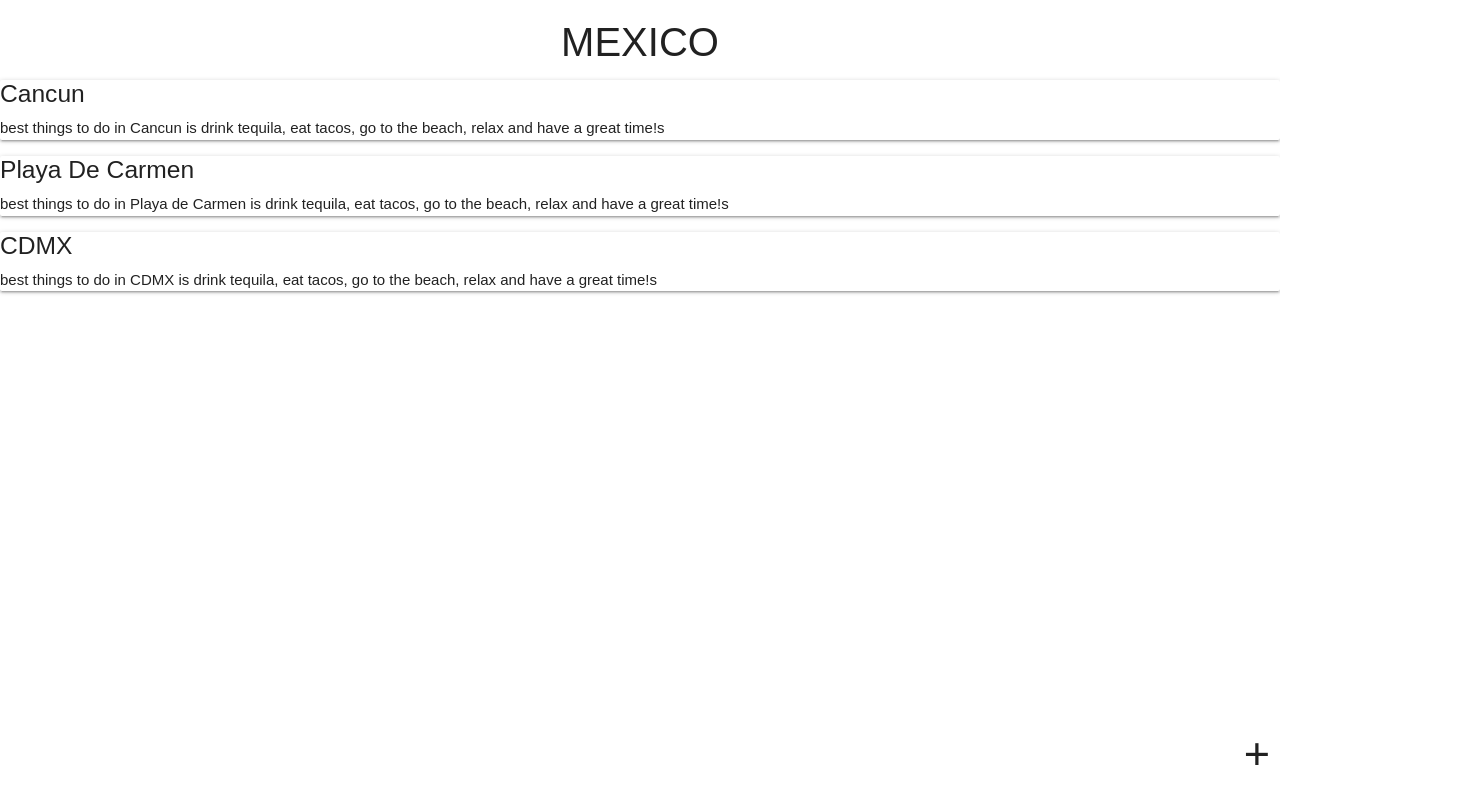
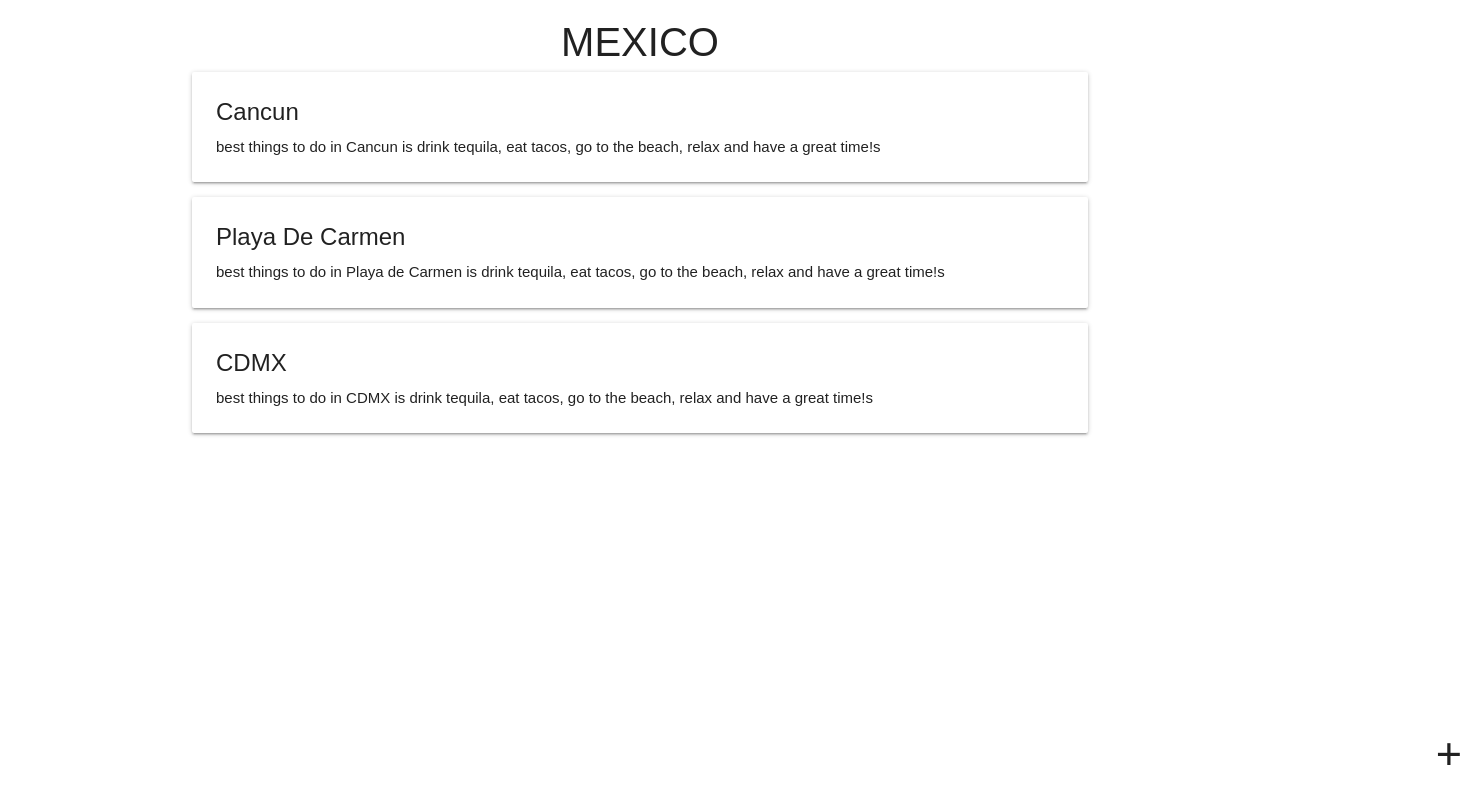
Before and after one commit to olessiap/travel-log, a React (Create React App) app: page / in a window 1280 px wide. Shown: the whole page, 1472 px wide, since content can reach past the window. Built offline with nearby package versions, Linux system fonts and the light colour scheme.

Commit message:
stored city router param in city state

```diff
--- a/src/CityPage.js
+++ b/src/CityPage.js
@@ -1,12 +1,19 @@
 import React, { Component } from 'react'
 
 export class CityPage extends Component {
+  state = {
+    id:null
+  }
+  componentDidMount = () => {
+    let id = this.props.match.params.city_id
+    this.setState({
+      id:id
+    })
+  }
   render() {
-    let id = this.props.match.params.city_id
-    console.log(id)
     return (
       <div className="container">
-        {id}
+        {this.state.id}
       </div>
     )
   }
--- a/src/CountryPage.js
+++ b/src/CountryPage.js
@@ -3,17 +3,23 @@ import React, { Component } from 'react'
 export class CountryPage extends Component {
   render() {
     console.log(this.props)
-    let cities = this.props.cities.map((city, item) => {
+    let cities = this.props.cities.length ? (
+      this.props.cities.map((city, item) => {
       return (
-        <div className="card" key={item}>
-          <h5>{city.title}</h5>
-          <span>{city.body}</span>
+        <div className="post card" key={item}>
+          <div className="card-content">
+            <span className="card-title">{city.title}</span>
+            <p>{city.body}</p>
+          </div>
         </div>
       )
     })
+    ) : (
+      <div className="center">No cities added yet</div>
+    )
     return (
-      <div className="main">
-        <h1 className="country-title">MEXICO</h1>
+      <div className="container">
+        <h1 className="country-title center">MEXICO</h1>
           {cities}
         <div className="footer">
           <div className="add-button">+</div>
```
